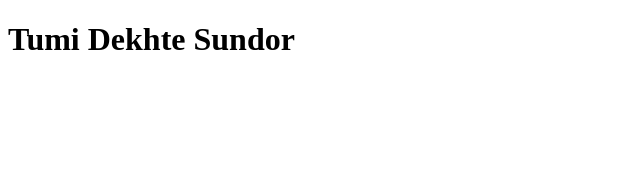
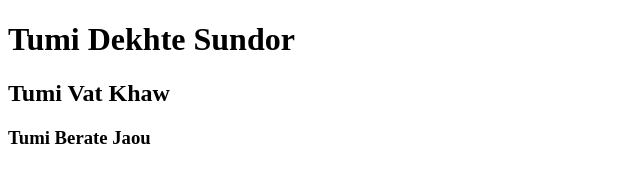
Before and after one commit to ZUBAERahmed5/My-2nd-repository, a plain HTML site: page index.html in a window 1280 px wide. Shown: the whole page, without its empty margins (0-640 px from the left). Drawn offline with Linux system fonts and the light colour scheme.

Commit message:
Added Header

```diff
--- a/index.html
+++ b/index.html
@@ -8,4 +8,6 @@
 </head>
 <body>
     <h1>Tumi Dekhte Sundor</h1>
+    <h2>Tumi Vat Khaw</h2>
+    <h3>Tumi Berate Jaou</h3>
 </body>
```
